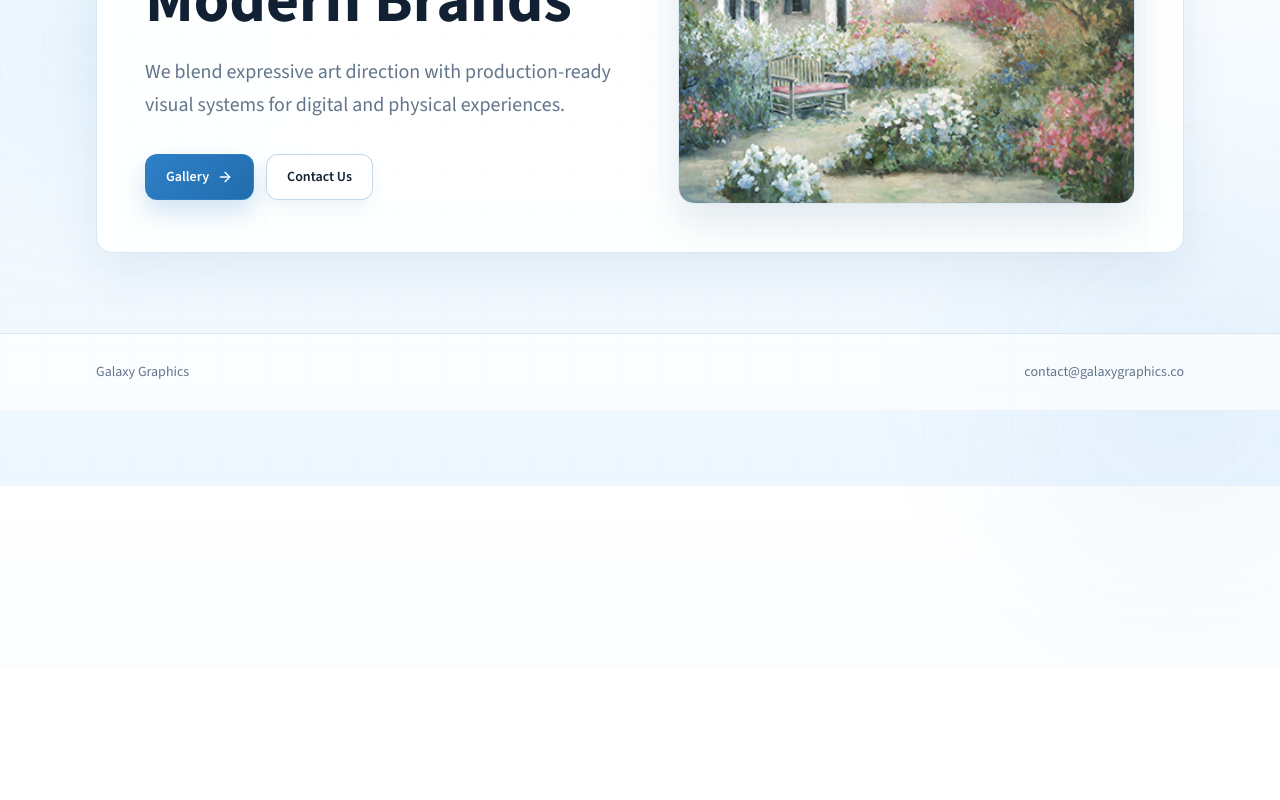
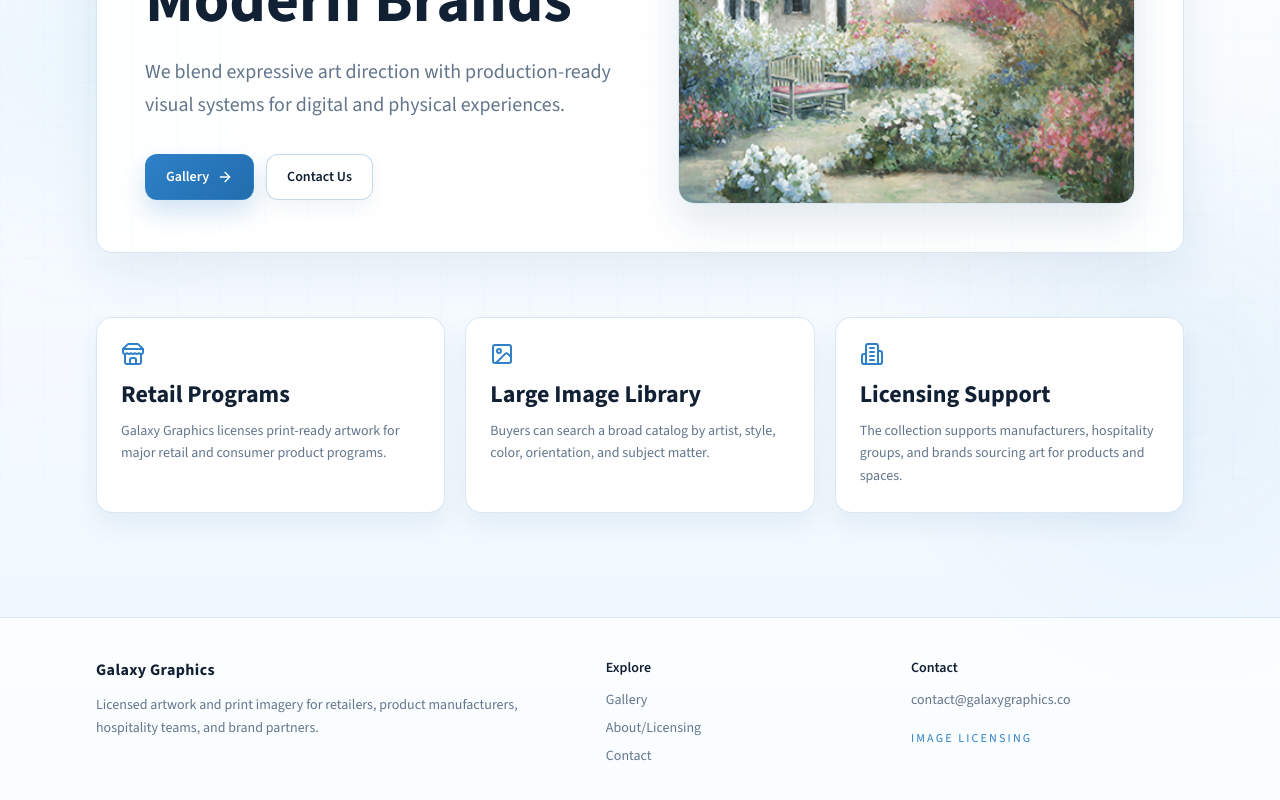
Before and after one commit to percelay/galaxyGraphics, a Next.js app: page / in a window 1280 px wide. Shown: the part 314-1114 px from the top of the page. Before the commit the page ends 980 px from the top, so only its background shows below. Built offline with nearby package versions, Linux system fonts and the light colour scheme.

Commit message:
Improve landing page and footer content

```diff
--- a/src/app/page.tsx
+++ b/src/app/page.tsx
@@ -1,4 +1,4 @@
-import { ArrowRight } from "lucide-react";
+import { ArrowRight, Building2, ImageIcon, Store } from "lucide-react";
 import Image from "next/image";
 import { PageShell } from "@/components/page-shell";
 import { getSiteContent } from "@/lib/content";
@@ -54,6 +54,32 @@ export default function Home() {
             </div>
           </div>
         </section>
+
+        <section className="grid gap-5 md:grid-cols-3">
+          <article className="feature-tile rounded-2xl p-6">
+            <Store className="text-primary" size={24} />
+            <h2 className="mt-4 text-2xl font-bold">Retail Programs</h2>
+            <p className="mt-3 text-sm leading-relaxed text-text-muted">
+              Galaxy Graphics licenses print-ready artwork for major retail and consumer product programs.
+            </p>
+          </article>
+
+          <article className="feature-tile rounded-2xl p-6">
+            <ImageIcon className="text-primary" size={24} />
+            <h2 className="mt-4 text-2xl font-bold">Large Image Library</h2>
+            <p className="mt-3 text-sm leading-relaxed text-text-muted">
+              Buyers can search a broad catalog by artist, style, color, orientation, and subject matter.
+            </p>
+          </article>
+
+          <article className="feature-tile rounded-2xl p-6">
+            <Building2 className="text-primary" size={24} />
+            <h2 className="mt-4 text-2xl font-bold">Licensing Support</h2>
+            <p className="mt-3 text-sm leading-relaxed text-text-muted">
+              The collection supports manufacturers, hospitality groups, and brands sourcing art for products and spaces.
+            </p>
+          </article>
+        </section>
       </main>
     </PageShell>
   );
--- a/src/components/site-footer.tsx
+++ b/src/components/site-footer.tsx
@@ -5,12 +5,36 @@ type SiteFooterProps = {
 
 export function SiteFooter({ brand, contactEmail }: SiteFooterProps) {
   return (
-    <footer className="footer-shell mt-8 py-7">
-      <div className="mx-auto flex w-full max-w-6xl items-center justify-between px-5 text-sm text-text-muted sm:px-8">
-        <p>{brand}</p>
-        <a href={`mailto:${contactEmail}`} className="site-nav-link">
-          {contactEmail}
-        </a>
+    <footer className="footer-shell mt-14 py-10">
+      <div className="mx-auto grid w-full max-w-6xl gap-8 px-5 text-sm text-text-muted sm:px-8 md:grid-cols-[1.4fr_0.8fr_0.8fr]">
+        <div className="max-w-md">
+          <p className="text-base font-bold tracking-wide text-text-main">
+            {brand}
+          </p>
+          <p className="mt-3 leading-relaxed">
+            Licensed artwork and print imagery for retailers, product manufacturers,
+            hospitality teams, and brand partners.
+          </p>
+        </div>
+
+        <div>
+          <p className="font-semibold text-text-main">Explore</p>
+          <nav className="mt-3 grid gap-2">
+            <a href="/gallery" className="site-nav-link w-fit">Gallery</a>
+            <a href="/about" className="site-nav-link w-fit">About/Licensing</a>
+            <a href="/contact" className="site-nav-link w-fit">Contact</a>
+          </nav>
+        </div>
+
+        <div>
+          <p className="font-semibold text-text-main">Contact</p>
+          <a href={`mailto:${contactEmail}`} className="site-nav-link mt-3 inline-block">
+            {contactEmail}
+          </a>
+          <p className="mt-5 text-xs uppercase tracking-[0.18em] text-primary">
+            Image Licensing
+          </p>
+        </div>
       </div>
     </footer>
   );
```
